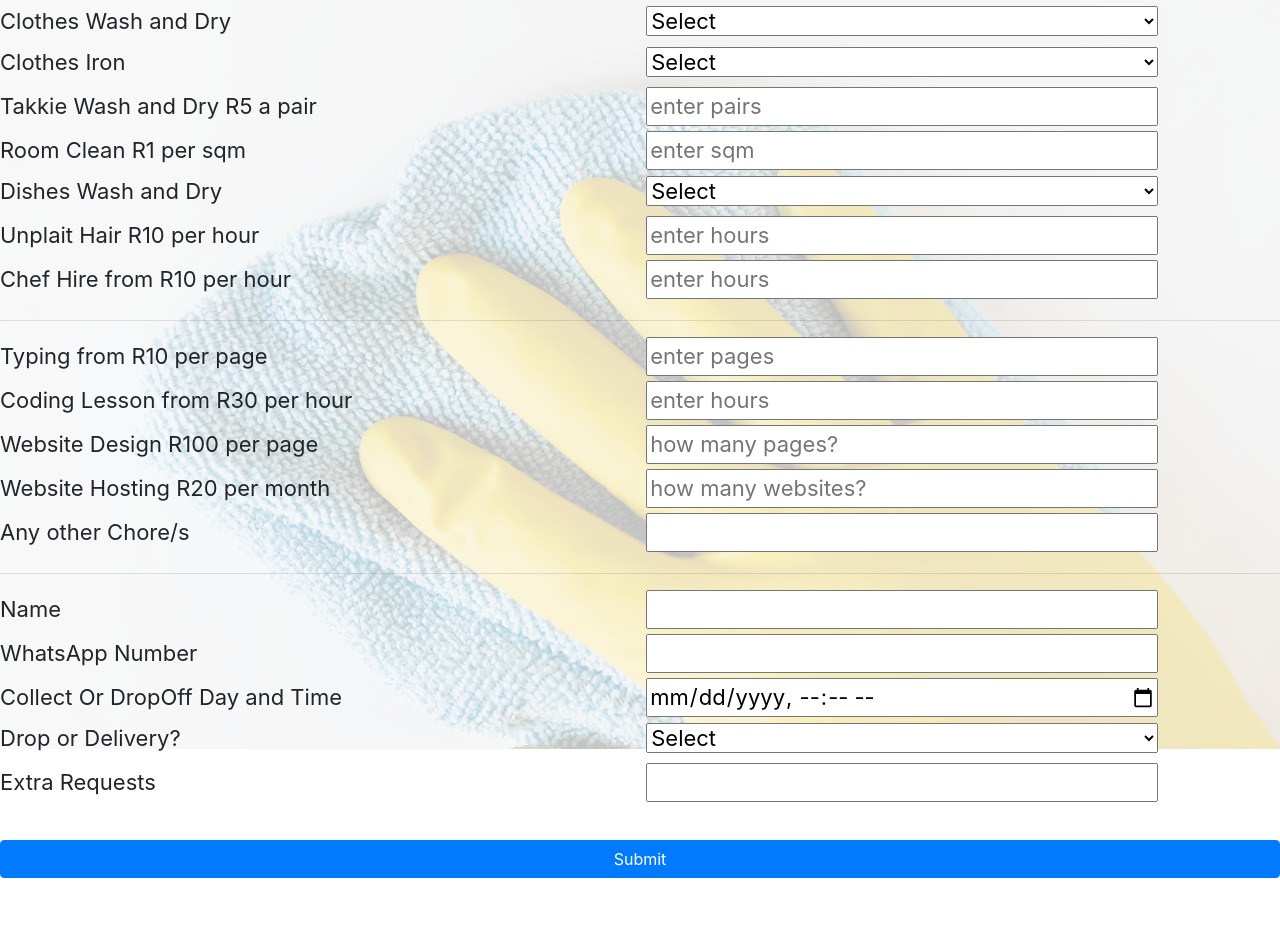
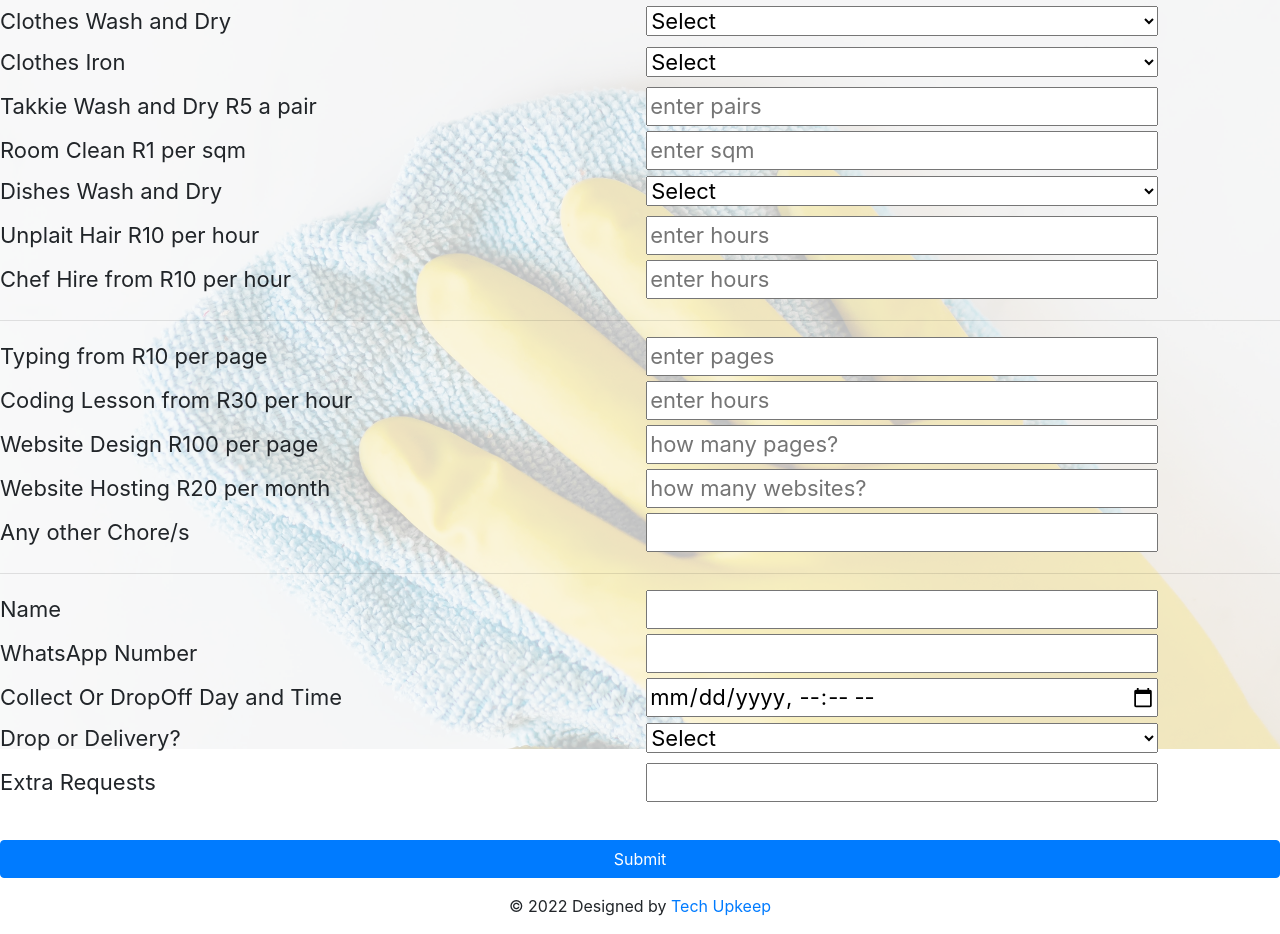
Before and after one commit to techUpKeep/chores, a plain HTML site: page index.html in a window 1280 px wide. Shown: the part 51-985 px from the top of the page. Before the commit the page ends 929 px from the top, so only its background shows below. Drawn offline with nearby package versions, Linux system fonts and the light colour scheme.

Commit message:
Update index.html

```diff
--- a/index.html
+++ b/index.html
@@ -130,6 +130,11 @@
     </form>
 
   </div>
-
+<div class="text-center p-3">
+            &copy; 2022 Designed by
+            <a href="https://techupkeep.github.io/techUpkeep/">
+                Tech Upkeep
+            </a>
+  </div>
 </body>
 </html>
```
